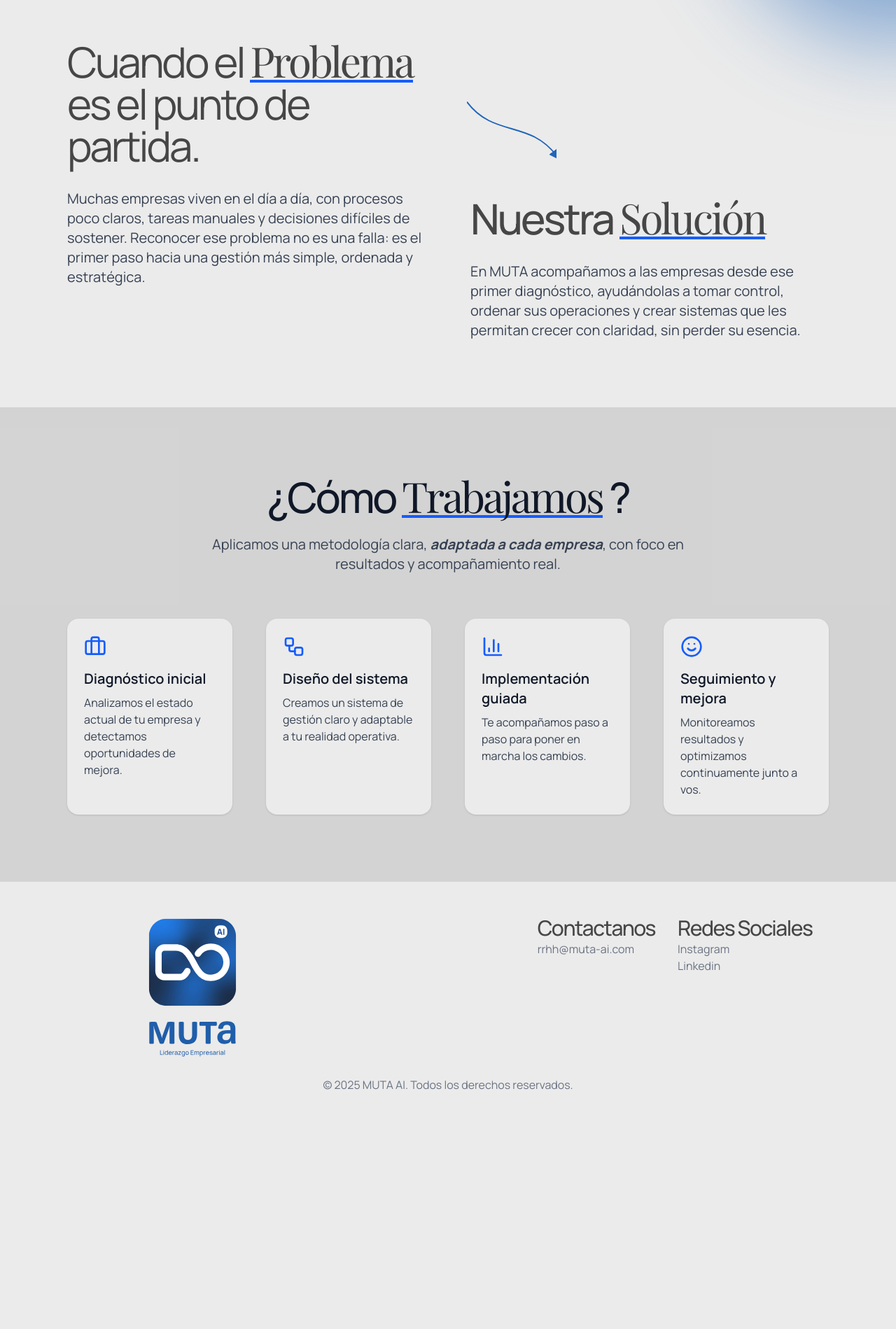
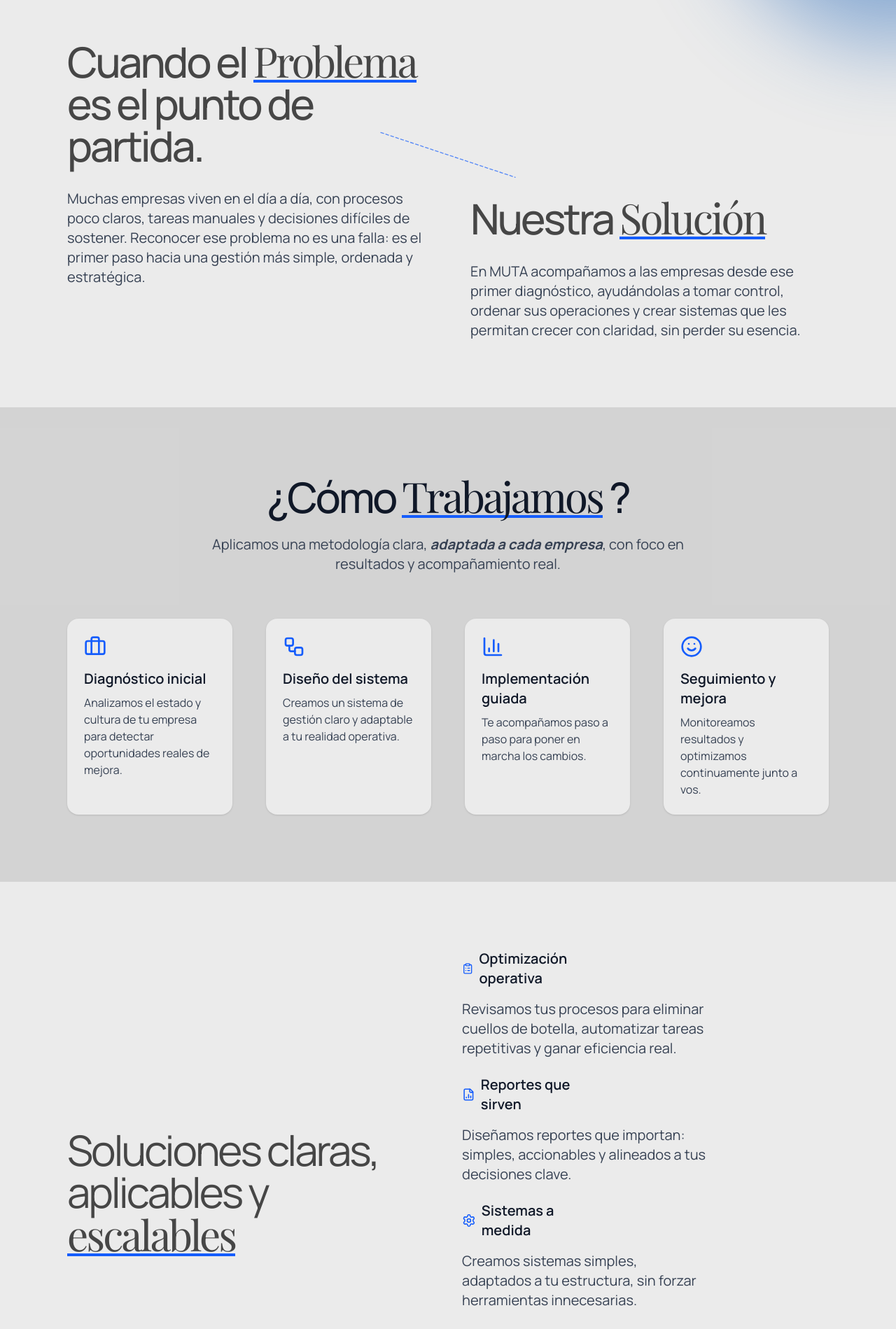
Before and after one commit to BautiCentorbi/bepass.ar, a Next.js app: page / in a window 1280 px wide. Shown: the part 660-2559 px from the top of the page at 70% size. Before the commit the page ends 2238 px from the top, so only its background shows below. Built offline with nearby package versions, Linux system fonts and the light colour scheme.

Commit message:
Solutions Section + Arrow in ProblemSection Fixes

```diff
--- a/app/components/Hero.tsx
+++ b/app/components/Hero.tsx
@@ -13,7 +13,7 @@ const playfair = Playfair_Display({
 const Hero = () => {
   return (
     <section className="relative flex items-end justify-start w-full h-full 2xl:my-16 gap-8 px-8 md:px-24 2xl:px-48">
-      <div className="absolute bottom-0 right-0 w-[300px] h-[300px] md:w-[500px] md:h-[500px] 2xl:w-[700px] 2xl:h-[700px] bg-primary rounded-full blur-3xl translate-x-1/2 2xl:translate-x-1/2 translate-y-1/5 2xl:translate-y-1/2 opacity-50 pointer-events-none z-0"></div>
+      <div className="absolute bottom-0 right-0 w-[200px] h-[300px] md:w-[500px] md:h-[500px] 2xl:w-[700px] 2xl:h-[700px] bg-primary rounded-full blur-3xl translate-x-1/2 2xl:translate-x-1/2 translate-y-1/5 2xl:translate-y-1/2 opacity-50 pointer-events-none z-0"></div>
 
       <div className="flex flex-col max-w-5xl">
         <div className="flex gap-2 items-center ">
--- a/app/components/HowWeWork.tsx
+++ b/app/components/HowWeWork.tsx
@@ -14,7 +14,7 @@ const steps = [
   {
     icon: <Briefcase className="w-8 h-8 text-blue-600" />,
     title: 'Diagnóstico inicial',
-    description: 'Analizamos el estado actual de tu empresa y detectamos oportunidades de mejora.'
+    description: 'Analizamos el estado y cultura de tu empresa para detectar oportunidades reales de mejora.'
   },
   {
     icon: <Workflow className="w-8 h-8 text-blue-600" />,
--- a/app/components/ProblemSection.tsx
+++ b/app/components/ProblemSection.tsx
@@ -10,38 +10,29 @@ const playfair = Playfair_Display({
 const ProblemSection = () => {
   return (
     <section id="problem" className="relative py-24 px-6 md:px-24">
-      {/* FLECHA VISUAL */}
+      {/* FLECHA VISUAL RECTA */}
       <svg
-        viewBox="0 0 200 120"
-        fill="none"
+        viewBox="0 0 600 400"
         xmlns="http://www.w3.org/2000/svg"
-        className="hidden md:block absolute top-[10rem] left-4/7 -translate-x-1/2 w-32 h-32 text-primary z-10"
+        className="hidden md:block absolute top-[7rem] left-1/2 -translate-x-1/2 w-80 h-64 text-blue-600 z-10"
       >
+        {/* Línea recta con ligera inclinación */}
         <path
-          d="M0 0 C60 80, 140 40, 200 120"
+          d="M120,180 L480,300"
           stroke="currentColor"
-          strokeWidth="3"
+          strokeWidth="2.5"
           fill="none"
-          markerEnd="url(#arrowhead)"
+          markerEnd="url(#straight-arrowhead)"
+          strokeLinecap="round"
+          strokeDasharray="8,6"
+          opacity="0.7"
         />
-        <defs>
-          <marker
-            id="arrowhead"
-            markerWidth="8"
-            markerHeight="8"
-            refX="4"
-            refY="4"
-            orient="auto"
-          >
-            <path d="M0,0 L8,4 L0,8 Z" fill="currentColor" />
-          </marker>
-        </defs>
       </svg>
 
       <div className="max-w-6xl mx-auto grid md:grid-cols-2 gap-16 items-start">
         {/* PROBLEMA */}
         <div>
-          <h2 className="text-4xl md:text-6xl font-mediumt text-title_color tracking-tighter leading-tighter">
+          <h2 className="text-4xl md:text-6xl font-medium text-title_color tracking-tighter leading-tighter">
             Cuando el{" "}
             <span className="relative inline-block">
               <span className="relative z-10 italic font-bold">
@@ -51,7 +42,6 @@ const ProblemSection = () => {
             </span>{" "}
             es el punto de partida.
           </h2>
-
           <p className="mt-8 text-lg md:text-xl text-gray-700 max-w-xl">
             Muchas empresas viven en el día a día, con procesos poco claros,
             tareas manuales y decisiones difíciles de sostener. Reconocer ese
--- /dev/null
+++ b/app/components/SolutionsSection.tsx
@@ -0,0 +1,74 @@
+'use client';
+
+import { ClipboardList, Settings, FileBarChart2, Users } from 'lucide-react';
+import { Playfair_Display } from 'next/font/google';
+
+const playfair = Playfair_Display({
+  subsets: ['latin'],
+  weight: '400',
+  style: 'italic',
+});
+
+const solutions = [
+  {
+    icon: <ClipboardList className="w-6 h-6 text-blue-600" />,
+    title: 'Optimización operativa',
+    description: 'Revisamos tus procesos para eliminar cuellos de botella, automatizar tareas repetitivas y ganar eficiencia real.'
+  },
+  {
+    icon: <FileBarChart2 className="w-6 h-6 text-blue-600" />,
+    title: 'Reportes que sirven',
+    description: 'Diseñamos reportes que importan: simples, accionables y alineados a tus decisiones clave.'
+  },
+  {
+    icon: <Settings className="w-6 h-6 text-blue-600" />,
+    title: 'Sistemas a medida',
+    description: 'Creamos sistemas simples, adaptados a tu estructura, sin forzar herramientas innecesarias.'
+  },
+  {
+    icon: <Users className="w-6 h-6 text-blue-600" />,
+    title: 'Acompañamiento real',
+    description: 'No vendemos soluciones genéricas. Estamos ahí para ayudarte a sostener el cambio con criterio.'
+  },
+];
+
+const SolutionsSection = () => {
+  return (
+    <section className="relative py-24 px-6 md:px-24">
+      <div className="flex flex-col md:flex-row items-center">
+        <h2 className="max-w-2xl text-4xl md:text-6xl font-mediumt text-title_color tracking-tighter leading-tighter">
+            Soluciones claras, aplicables y{" "}
+            <span className="relative inline-block">
+              <span className="relative z-10 italic font-bold">
+                <span className={playfair.className}>escalables</span>
+              </span>
+              <span className="absolute bottom-0 left-0 w-full h-1 bg-blue-600 z-0"></span>
+            </span>{" "}
+          </h2>
+        <div className="md:ml-12 space-y-6">
+          {solutions.map((solution, index) => (
+            <div
+              key={index}
+              className="flex flex-col md:items-start gap-4"
+            >
+              <div className="flex items-center gap-2 w-full md:w-1/3">
+                {solution.icon}
+                <h3 className="text-xl font-semibold text-gray-900">
+                  {solution.title}
+                </h3>
+              </div>
+              <div className="w-full md:w-2/3">
+                <p className="text-gray-700 text-lg md:text-xl">
+                  {solution.description}
+                </p>
+              </div>
+            </div>
+          ))}
+        </div>
+      </div>
+
+    </section>
+  );
+};
+
+export default SolutionsSection;
--- a/app/globals.css
+++ b/app/globals.css
@@ -25,8 +25,6 @@
   }
 }
 
-
-
 body {
   background: var(--background);
   color: var(--title_color);
--- a/app/page.tsx
+++ b/app/page.tsx
@@ -1,6 +1,7 @@
 import Hero from "./components/Hero";
 import HowWeWork from "./components/HowWeWork";
 import ProblemSection from "./components/ProblemSection";
+import SolutionsSection from "./components/SolutionsSection";
 import ScrollContext from "./context/ScrollContext";
 
 export default function Home() {
@@ -10,6 +11,7 @@ export default function Home() {
         <Hero />
         <ProblemSection />
         <HowWeWork />
+        <SolutionsSection />
       </main>
     </ScrollContext>
   );
```
